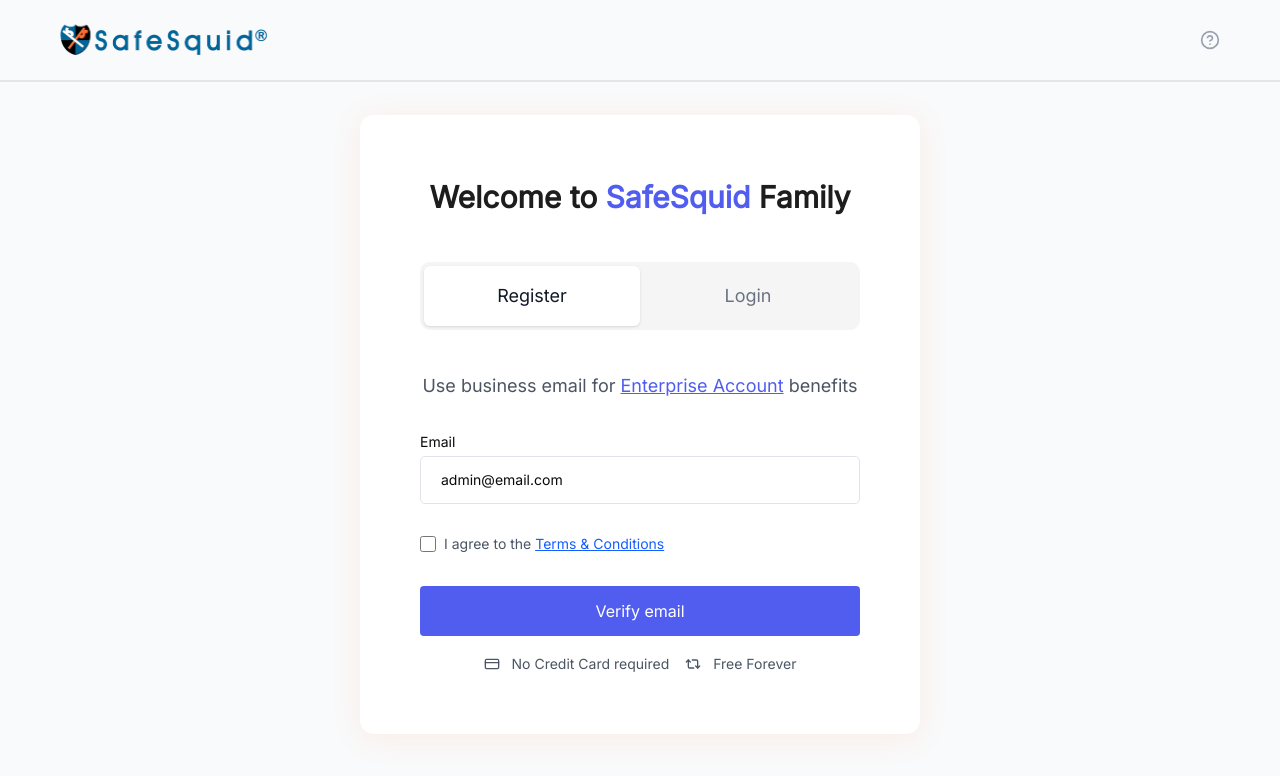
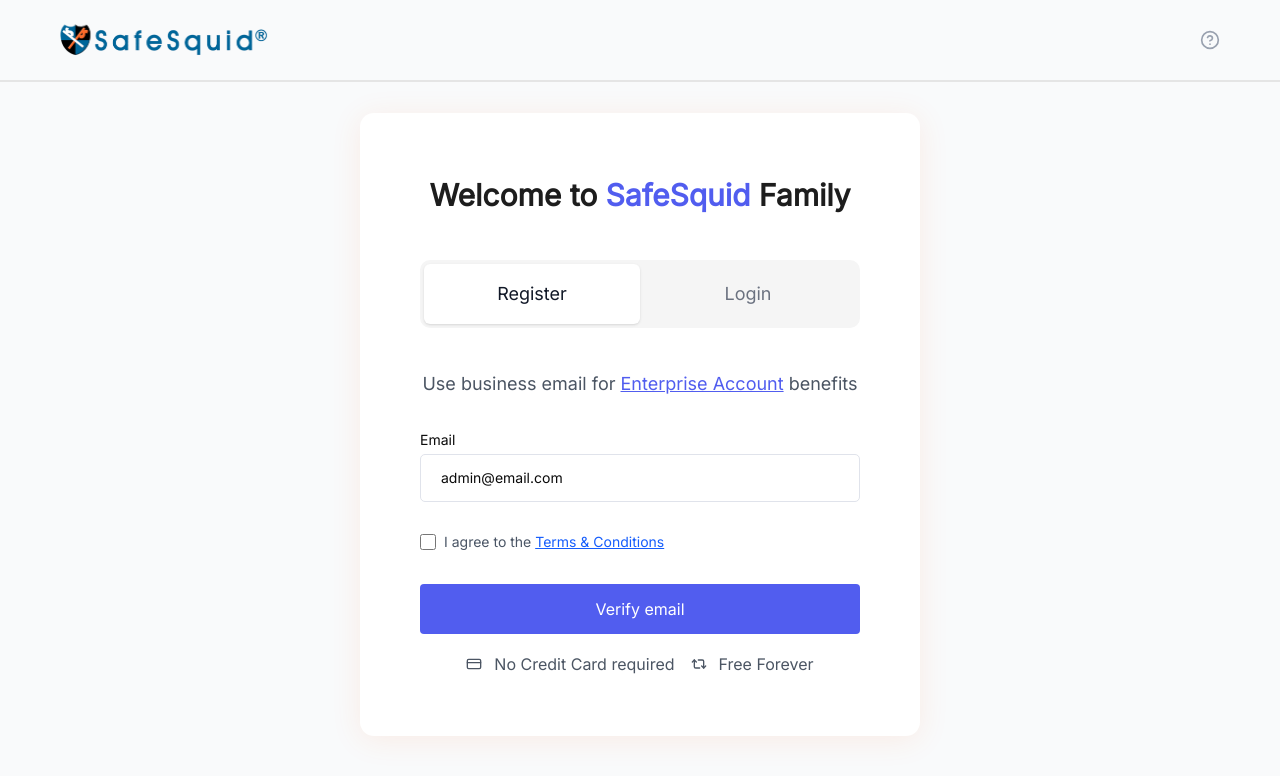
Before and after one commit to harshasurya02/safesquid-portal-ui, a Next.js app: page /auth/register in a window 1280 px wide. Shown: the top 776 px of the page. Built offline with nearby package versions, Linux system fonts and the light colour scheme.

Commit message:
feat: add `RegisterEmailStep` component for user email registration and signup initiation.

```diff
--- a/src/components/auth/register/register-email-step.tsx
+++ b/src/components/auth/register/register-email-step.tsx
@@ -119,7 +119,7 @@
                     {isLoading ? "Please wait..." : "Verify email"}
                 </StatefulButton>
 
-                <div className="text-sm text-muted">
+                <div className="text-xs sm:text-sm md:text-base lg:text-base text-muted">
                     <div className="flex items-center justify-center gap-4">
                         <div className="flex items-center gap-3">
                             <CreditCard className="w-4 h-4 flex-shrink-0" size={16} />
```
